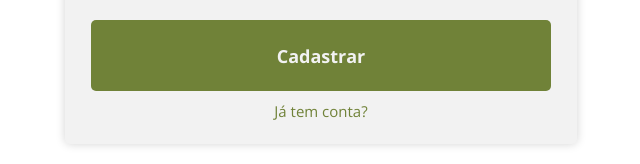
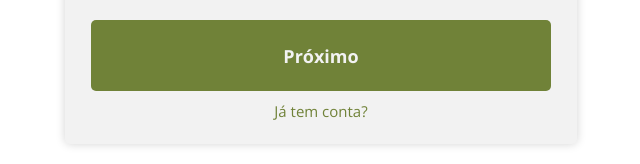
Before and after one commit to gabcchaves/compraqui, a website: page view/register.html in a window 1280 px wide. Shown: the part 550-714 px from the top of the page, 319-959 px from the left. Drawn offline with nearby package versions, Linux system fonts and the light colour scheme.

Commit message:
Decided to change submit title to "Próximo" (next), because I intend to create a wallet money insertion in the next page.

```diff
--- a/view/register.html
+++ b/view/register.html
@@ -17,7 +17,7 @@
 						<input type="email" placeholder="E-mail" name="user_email">
 						<input type="password" placeholder="Senha" name="user_password">
 						<input type="password" placeholder="Confirmar senha" name="user_password_confirm">
-						<input class="btn-dark" type="submit" value="Cadastrar">
+						<input class="btn-dark" type="submit" value="Próximo">
 					</form>
 				</div>
 				<div class="card-footer">
```
